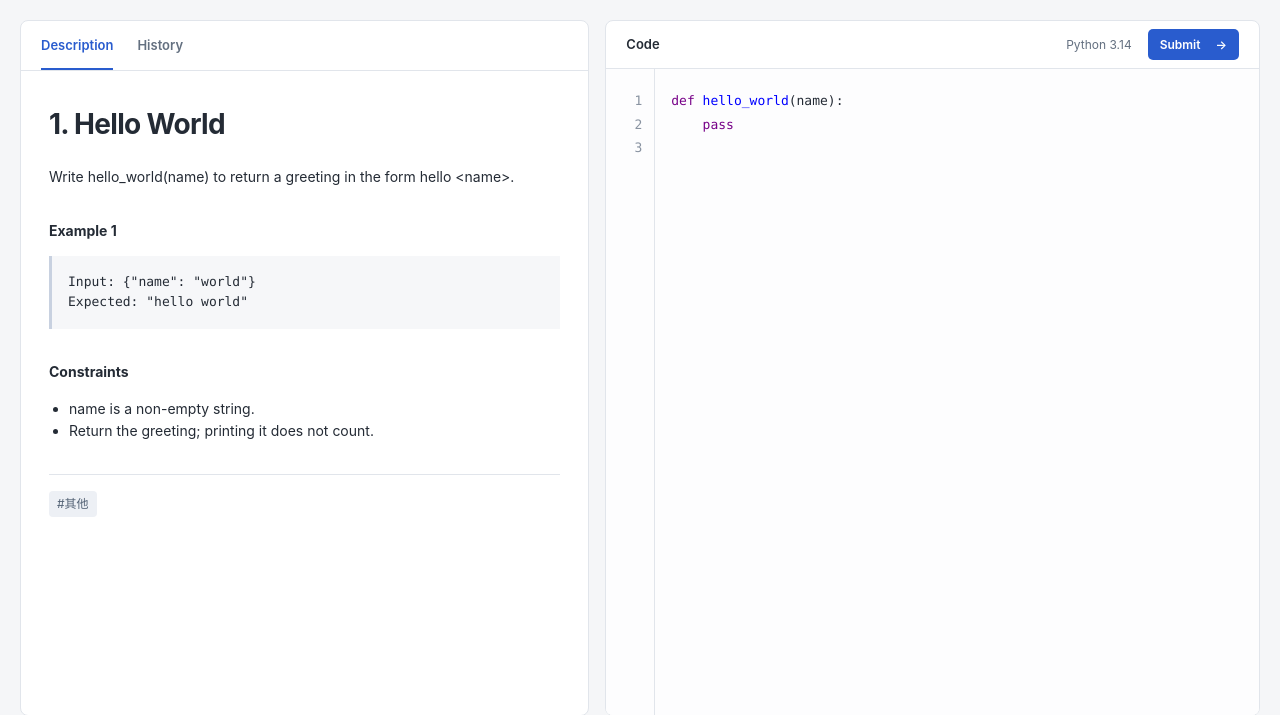
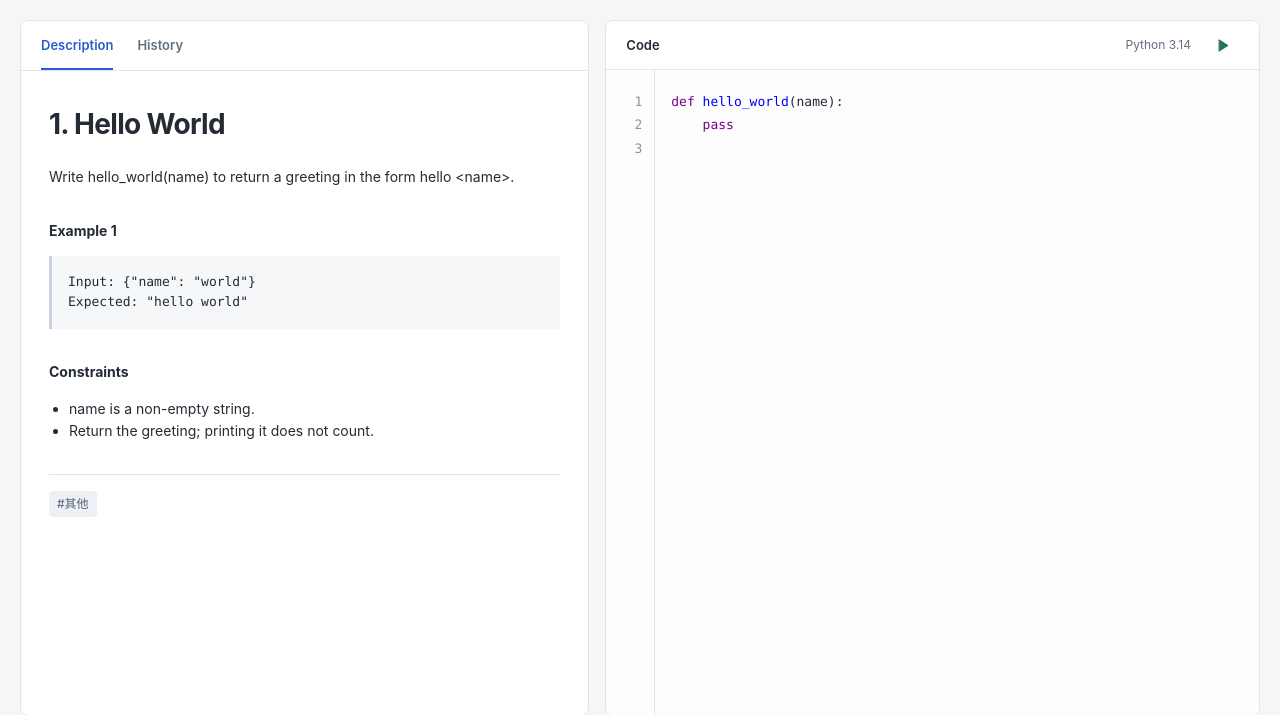
Before and after one commit to psyclaudeZ/bzoj, a FastAPI app: page /problems/hello-world in a window 1280 px wide. Shown: the part 64-779 px from the top of the page. Run offline with FastAPI, Linux system fonts and the light colour scheme; data that the repository does not hold is empty.

Commit message:
Standardize editor buttons

```diff
--- a/bzoj/static/app.css
+++ b/bzoj/static/app.css
@@ -63,15 +63,21 @@ code { background: #f0f2f5; padding: 2px 5px; border-radius: 3px; }
 .editor-panel.has-results { grid-template-rows: minmax(280px, 1fr) minmax(180px, .6fr); }
 .editor-form { display: flex; flex-direction: column; min-height: 0; }
 .editor-heading { flex-shrink: 0; padding-top: 8px; padding-bottom: 8px; }
-.editor-actions { display: flex; align-items: center; gap: 16px; }
-.editor-actions button { padding: 6px 12px; font-size: 12px; }
-.parent-import { display: flex; flex-wrap: wrap; align-items: center; gap: 4px 16px; padding: 8px 20px; border-bottom: 1px solid var(--border); font-size: 12px; }
-.parent-import a { color: var(--muted); overflow-wrap: anywhere; }
-.parent-import a:hover { color: var(--accent); }
-.parent-import button { padding: 0; background: none; color: var(--muted); font-size: inherit; }
-.parent-import button:hover { color: var(--accent); }
-.parent-import button:disabled { opacity: .5; cursor: wait; }
-#import-status { flex-basis: 100%; color: var(--muted); }
+.editor-actions { display: flex; align-items: center; gap: 4px; }
+.editor-actions .language { margin-right: 12px; }
+.editor-actions .editor-icon { display: inline-flex; align-items: center; justify-content: center; width: 32px; height: 32px; padding: 0; background: none; color: var(--muted); }
+.editor-actions .editor-icon[hidden] { display: none; }
+.editor-heading { position: relative; z-index: 2; }
+.editor-actions .editor-icon { position: relative; }
+.editor-icon .editor-tooltip { position: absolute; top: 100%; right: 0; width: max-content; max-width: min(240px, 65vw); margin: 0; padding: 8px 10px; border-radius: 5px; background: #242b35; color: white; font-size: 12px; font-weight: 400; line-height: 1.5; white-space: normal; text-align: left; visibility: hidden; opacity: 0; }
+.editor-icon:hover .editor-tooltip, .editor-icon:focus-visible .editor-tooltip { visibility: visible; opacity: 1; }
+.editor-icon svg { width: 19px; height: 19px; fill: none; stroke: currentColor; stroke-width: 1.7; stroke-linecap: round; stroke-linejoin: round; }
+.editor-actions .editor-icon:hover { color: var(--accent); }
+.editor-actions .submit-icon { color: #227454; }
+.editor-actions .submit-icon:hover { color: #145337; }
+.submit-icon svg { fill: currentColor; stroke-width: 1.2; }
+.editor-actions .editor-icon:disabled { opacity: .5; cursor: wait; }
+#import-status { padding: 8px 20px; border-bottom: 1px solid var(--border); color: var(--muted); font-size: 12px; }
 .code-editor { display: flex; flex: 1; min-height: 0; overflow: hidden; background: #fdfdfe; }
 .line-numbers { margin: 0; padding: 20px 12px; min-width: 48px; height: 100%; flex-shrink: 0; overflow: hidden; text-align: right; color: #8993a1; border-right: 1px solid var(--border); line-height: 1.8; user-select: none; }
 .language { color: var(--muted); font-weight: 400; font-size: 12px; }
--- a/bzoj/templates/problem.html
+++ b/bzoj/templates/problem.html
@@ -30,14 +30,22 @@ Expected: {{ example.expected|tojson }}</pre>
     <form method="post" action="/problems/{{ problem.slug }}/submit" class="editor-form">
       <div class="panel-heading editor-heading">
         <label id="editor-title" for="source">Code</label>
-        <div class="editor-actions"><span class="language">Python 3.14</span><button type="submit">Submit <span aria-hidden="true">→</span></button></div>
+        <div class="editor-actions">
+          <span class="language">Python 3.14</span>
+          {% if parent %}
+          <button type="button" class="editor-icon" id="import-parent" data-url="/problems/{{ problem.slug }}/parent-submission" aria-label="Import parent submission" aria-describedby="import-tip" hidden>
+            <svg viewBox="0 0 24 24" aria-hidden="true" focusable="false"><path d="M12 3v12m-4-4 4 4 4-4M5 16v4h14v-4"/></svg>
+            <span class="editor-tooltip" id="import-tip" role="tooltip">Replace code with your latest submission to #{{ parent.number }}. Undo to restore.</span>
+          </button>
+          {% endif %}
+          <button type="submit" class="editor-icon submit-icon" aria-label="Submit" aria-describedby="submit-tip">
+            <svg viewBox="0 0 24 24" aria-hidden="true" focusable="false"><path d="m8 5 11 7-11 7Z"/></svg>
+            <span class="editor-tooltip" id="submit-tip" role="tooltip">Submit code and run all tests.</span>
+          </button>
+        </div>
       </div>
       {% if parent %}
-      <div class="parent-import">
-        <a href="/problems/{{ parent.slug }}">↳ {{ parent.number }}. {{ parent.title }}</a>
-        <button type="button" id="import-parent" data-url="/problems/{{ problem.slug }}/parent-submission" hidden>Import parent submission</button>
-        <span id="import-status" role="status" hidden></span>
-      </div>
+      <div id="import-status" role="status" hidden></div>
       {% endif %}
       <div class="code-editor">
         <pre id="line-numbers" class="line-numbers" aria-hidden="true">{% for number in range(1, source.split('\n')|length + 1) %}{{ number }}{{ '\n' }}{% endfor %}</pre>
```
